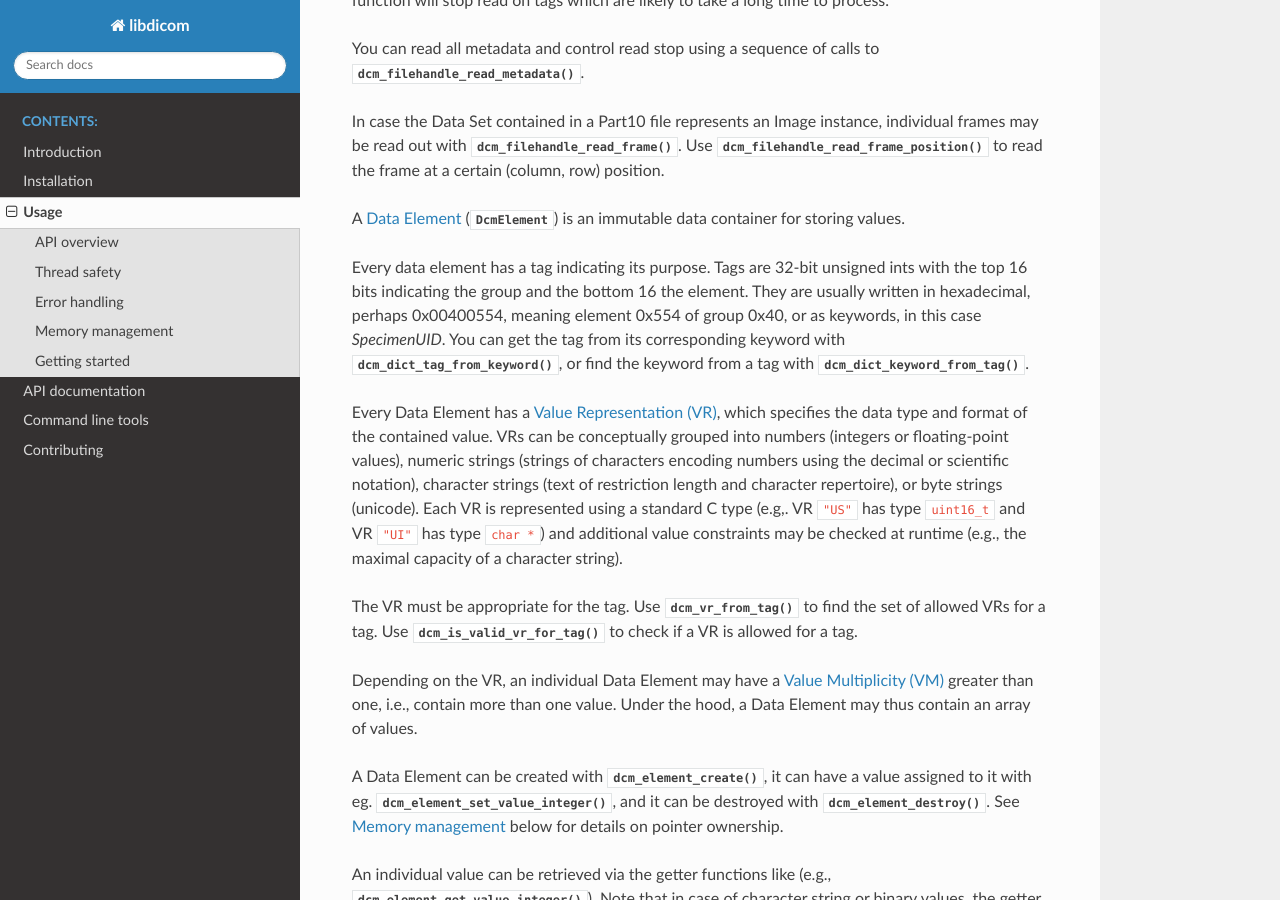
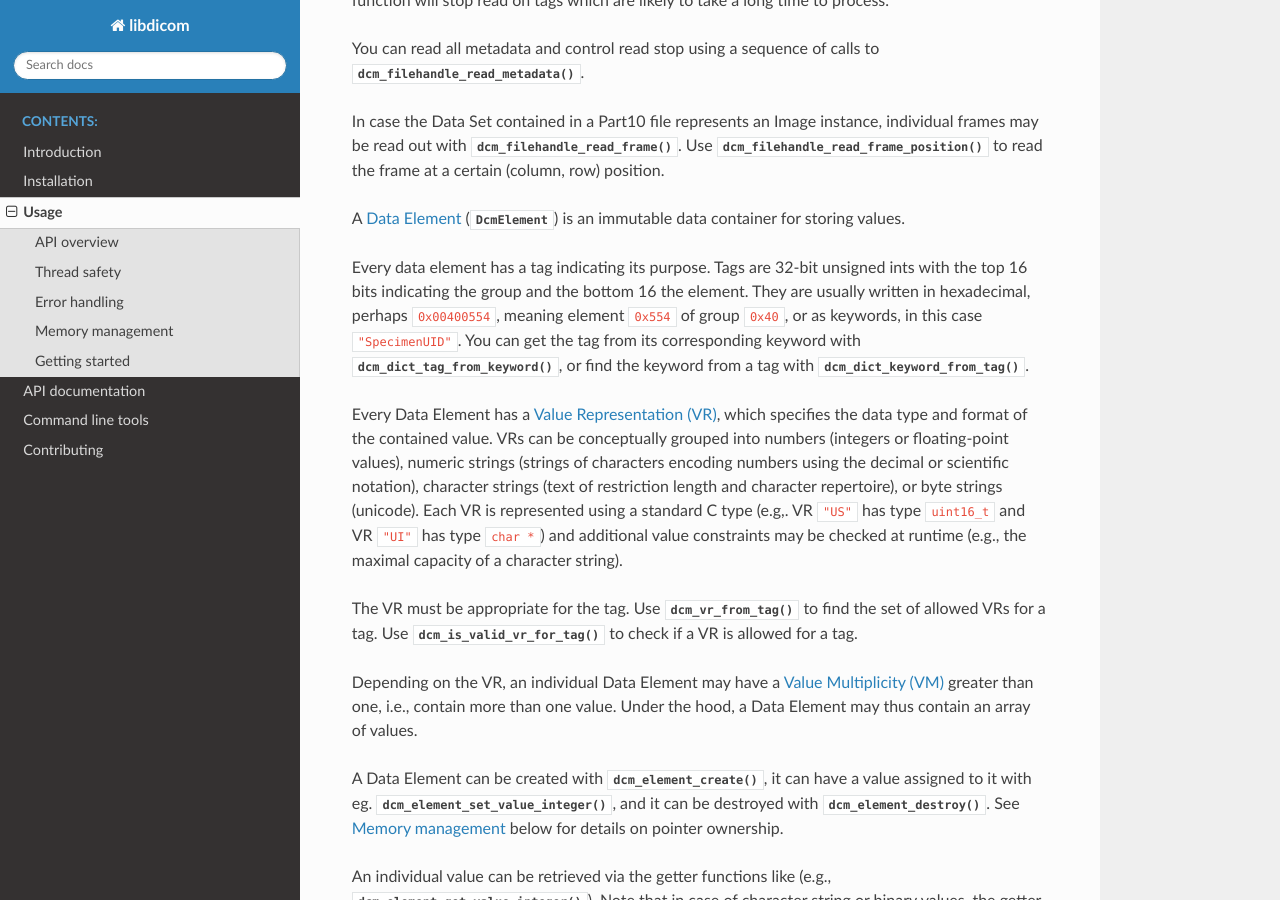
Before and after one commit to ImagingDataCommons/libdicom, a Sphinx documentation site: the page built from doc/source/usage.rst, in a window 1280 px wide and 900 px high, scrolled down 473 px. Built offline with Sphinx 7.4.7 and the Read the Docs theme 2.0.0, drawn with Linux system fonts in a browser that asks for light colours.

```diff
--- a/doc/source/usage.rst
+++ b/doc/source/usage.rst
@@ -36,9 +36,9 @@ A `Data Element
 
 Every data element has a tag indicating its purpose. Tags are 32-bit
 unsigned ints with the top 16 bits indicating the group and the bottom 16
-the element. They are usually written in hexadecimal, perhaps 0x00400554,
-meaning element 0x554 of group 0x40, or as keywords, in this case
-`SpecimenUID`. You can get the tag from its corresponding keyword with
+the element. They are usually written in hexadecimal, perhaps ``0x00400554``,
+meaning element ``0x554`` of group ``0x40``, or as keywords, in this case
+``"SpecimenUID"``. You can get the tag from its corresponding keyword with
 :c:func:`dcm_dict_tag_from_keyword()`, or find the keyword from a tag with
 :c:func:`dcm_dict_keyword_from_tag()`.
 
```
